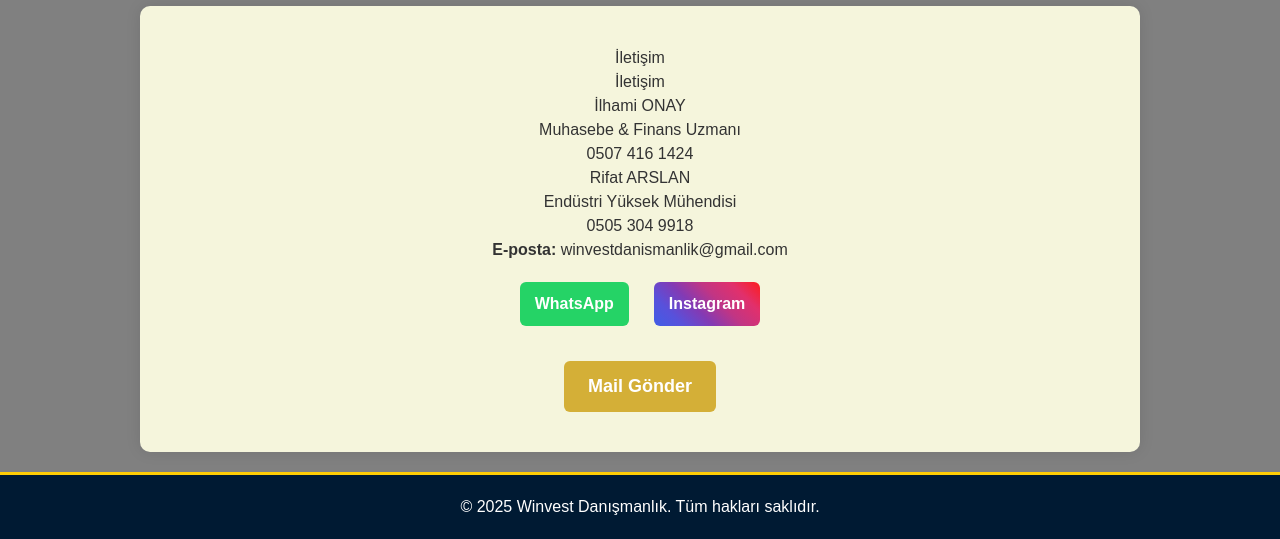
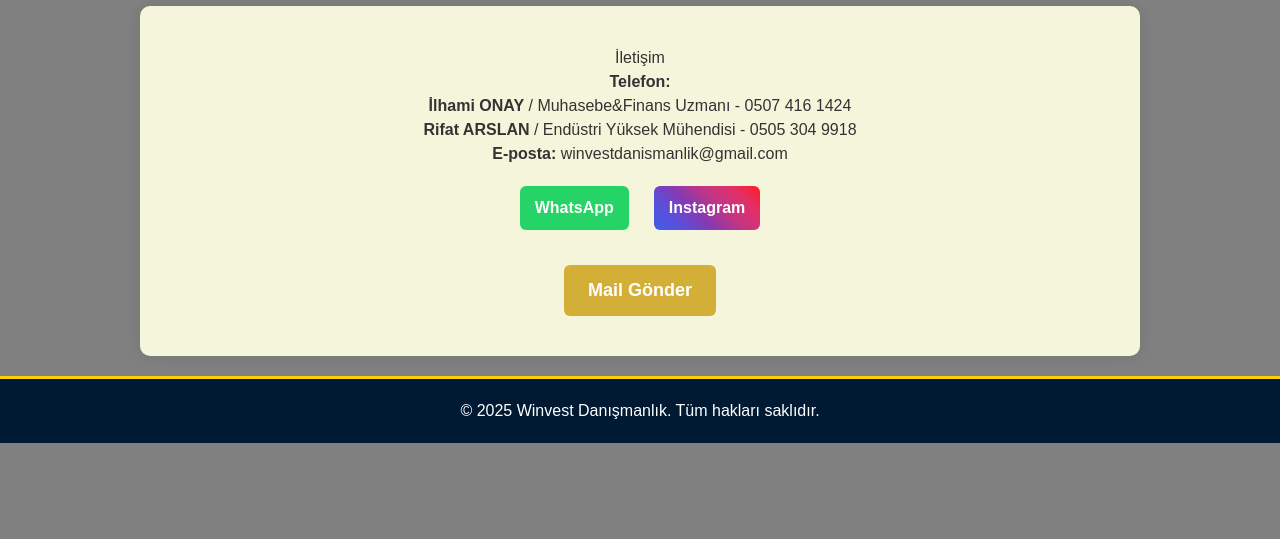
Before and after one commit to winvestdanismanlik/wd, a plain HTML site: page index.html in a window 1280 px wide. Both pictures are taken after a click on the link "İletişim". Shown: the part 409-948 px from the top of the page. After the commit the page ends 852 px from the top, so only its background shows below. Drawn offline with nearby package versions, Linux system fonts and the light colour scheme; no server answers.

Commit message:
Add files via upload

```diff
--- a/index.html
+++ b/index.html
@@ -379,21 +379,19 @@
     </section>
 
     <section id="iletisim" class="section">
-        <h2>İletişim</h2>
-        <div class="contacts">
-  <h3>İletişim</h3>
-  <ul class="contact-list">
-    <li class="contact-item">
-      <div class="contact-name">İlhami ONAY</div>
-      <div class="contact-title">Muhasebe & Finans Uzmanı</div>
-      <a href="tel:05074161424" class="contact-phone">0507 416 1424</a>
-    </li>
-    <li class="contact-item">
-      <div class="contact-name">Rifat ARSLAN</div>
-      <div class="contact-title">Endüstri Yüksek Mühendisi</div>
-      <a href="tel:05053049918" class="contact-phone">0505 304 9918</a>
-    </li>
-  </ul>
+        <h1>İletişim</h1>
+        <div class="contact-info">
+  <p>
+    <strong>Telefon:</strong><br>
+    <span class="person">
+      <strong>İlhami ONAY</strong> / Muhasebe&Finans Uzmanı -
+      <a href="tel:05074161424">0507 416 1424</a>
+    </span><br>
+    <span class="person">
+      <strong>Rifat ARSLAN</strong> / Endüstri Yüksek Mühendisi -
+      <a href="tel:05053049918">0505 304 9918</a>
+    </span>
+  </p>
 </div>
         <p><strong>E-posta:</strong> winvestdanismanlik@gmail.com</p>
 
```
